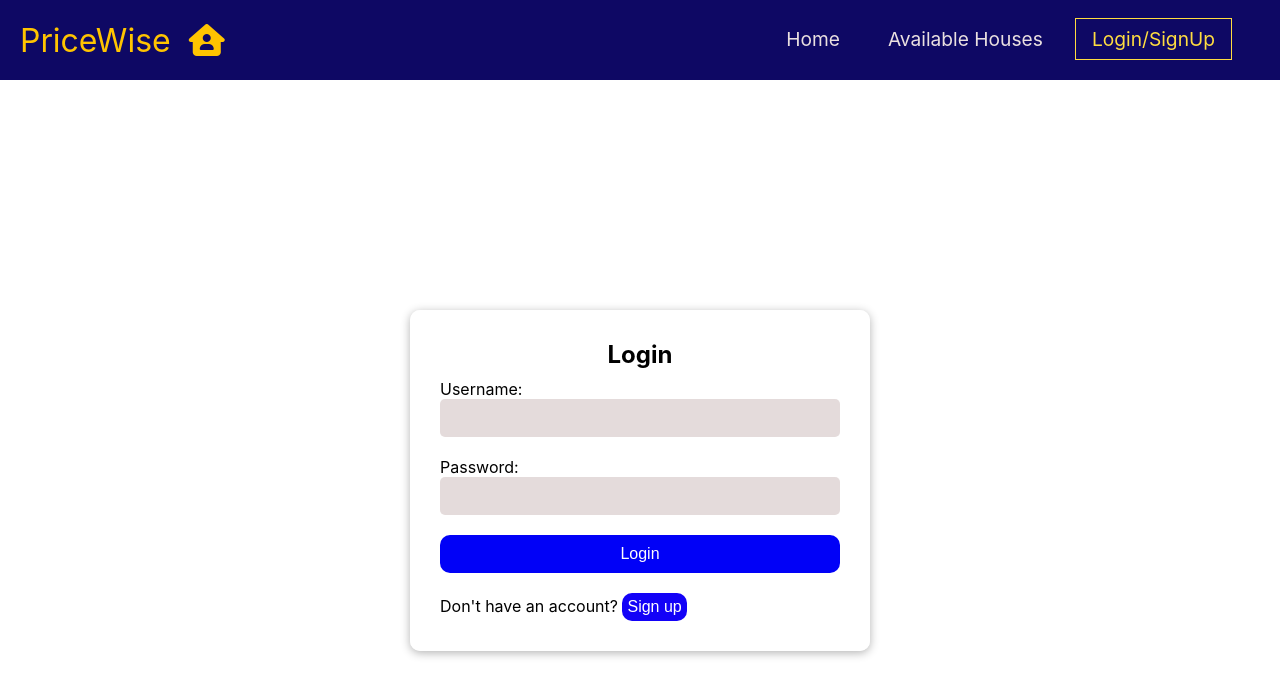
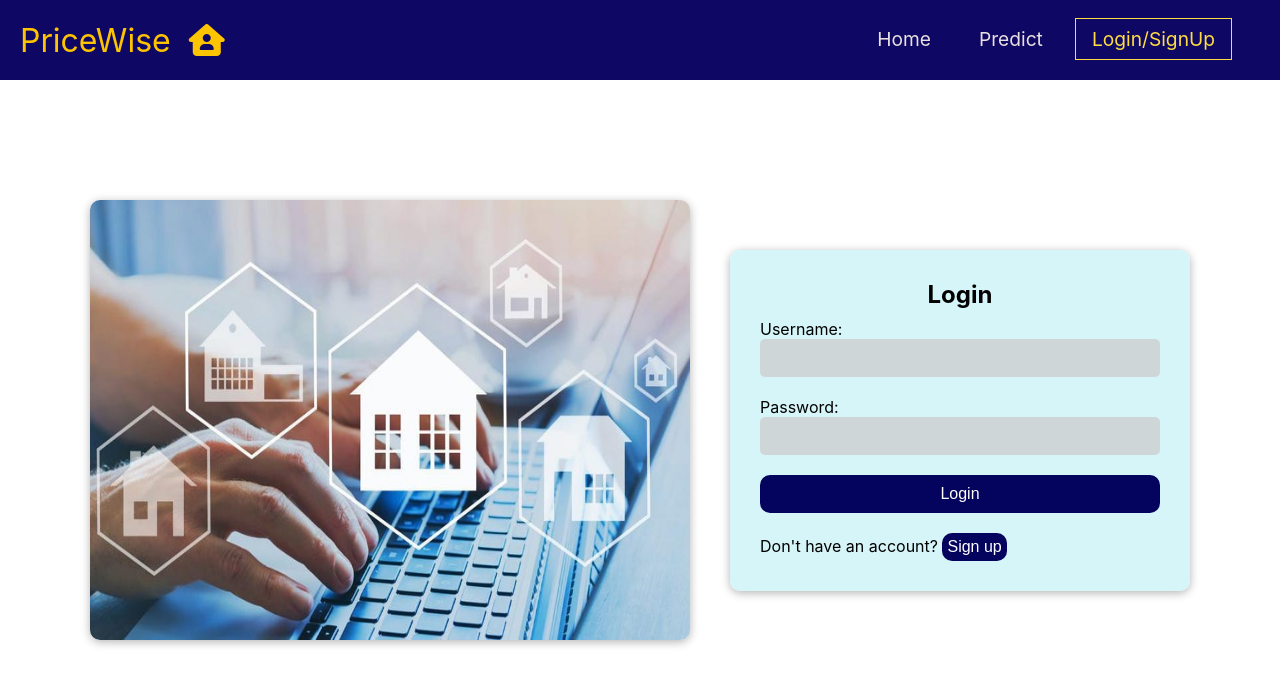
Before and after one commit to 6thSemMinorProject-ModelForRealEstate/Frontend, a React (Create React App) app: page /Login in a window 1280 px wide. Shown: the top 696 px of the page. Built offline with nearby package versions, Linux system fonts and the light colour scheme.

Commit message:
modified landing page and login signup page

```diff
--- a/src/components/AvailableHouses.js
+++ /dev/null
@@ -1,10 +0,0 @@
-import React from "react";
-import "./css/availableHouse.css"
-
-export const AvailableHouses = () => {
-  return (
-    <div>
-      <h6 className="availableHouseHeading">Available Houses</h6>
-    </div>
-  );
-};
--- a/src/components/Home.js
+++ b/src/components/Home.js
@@ -6,6 +6,7 @@ export const Home = () => {
   return (
     <div className="homeContainer">
       <h6 className="homePageHeading">Real Estate Price Predictor</h6>
+      <h6 className="Predictprice">Show Available Houses</h6>
       <div className="imgContainer" >
         <img id="homePageImage" src={pic} alt="house" />
       </div>
--- a/src/components/Login.js
+++ b/src/components/Login.js
@@ -1,4 +1,5 @@
 import React, { useState } from "react";
+import pic from "../images/house_Predictions.png";
 import "./css/login.css";
 
 export const Login = () => {
@@ -9,7 +10,11 @@ export const Login = () => {
   };
 
   return (
+
     <div className="container">
+      <div className="imgContainer" >
+        <img id="house_Predictions" src={pic} alt="house" />
+      </div>
       {showLogin ? (
         <div className="login-box">
           <h2>Login</h2>
@@ -27,6 +32,7 @@ export const Login = () => {
             <button onClick={toggleForm}>Sign up</button>
           </p>
         </div>
+
       ) : (
         <div className="signup-box">
           <h2>Sign Up</h2>
@@ -46,6 +52,7 @@ export const Login = () => {
             Already have an account?{" "}
             <button onClick={toggleForm}>Login</button>
           </p>
+
         </div>
       )}
     </div>
--- a/src/components/NavBar.js
+++ b/src/components/NavBar.js
@@ -30,12 +30,12 @@ function NavBar() {
             <li className="nav-item">
               <NavLink
                 exact
-                to="/AvailableHouses"
+                to="/Predict"
                 activeClassName="active"
                 className="nav-links"
                 onClick={handleClick}
               >
-                Available Houses
+                Predict
               </NavLink>
             </li>
             <li className="nav-item">
--- /dev/null
+++ b/src/components/Predict.js
@@ -0,0 +1,10 @@
+import React from "react";
+import "./css/Predict.css"
+
+export const Predict = () => {
+  return (
+    <div className="PredictContainer">
+      <h6 className="Predict">Real Estate Price Predictor</h6>
+      </div>
+  );
+};
--- a/src/components/css/availableHouse.css
+++ b/src/components/css/Predict.css
@@ -1,4 +1,6 @@
-.availableHouseHeading{
+
+.Predict
+{
     color: #0b055f;
     text-align: center;
     font-size: 3rem;
--- a/src/components/css/home.css
+++ b/src/components/css/home.css
@@ -5,6 +5,16 @@
   font-size: 3rem;
   margin-top: 2%;
 }
+
+
+.Predictprice{
+    color: #0b055f;
+    text-align: center;
+    font-size: 3rem;
+    margin-top: 2%;
+}
+
+
 
 .imgContainer{
     margin: 60px;
--- a/src/components/css/login.css
+++ b/src/components/css/login.css
@@ -1,24 +1,38 @@
+#house_Predictions{
+  width: 600px;
+  height: 440px;
+  float: right;
+  border-radius: 10px;
+  box-shadow: 0px 2px 10px rgba(0, 0, 0, 0.3);
+}
+
+.imgContainer{
+  margin: 20px;
+}
+
+
 .container {
     display: flex;
     justify-content: center;
     align-items: center;
-    height: 100vh;
+    height: 85vh;
   }
 
   .signup-link {
-    margin-top: 50px;
+    margin-top: 30px;
   }
 
 
   .login-box,
   .signup-box {
-    background-color: rgba(255, 255, 255, 0.8);
+    background-color: rgba(204, 243, 247, 0.8);
     border-radius: 10px;
     padding: 30px;
     box-shadow: 0px 2px 10px rgba(0, 0, 0, 0.3);
     max-width: 400px;
     width: 100%;
-    margin: 30px;
+    margin: 20px;
+    overflow: hidden;
   }
 
   .login-box h2,
@@ -47,7 +61,7 @@
   }
 
   button[type="submit"] {
-    background-color: #0101f7;
+    background-color: #04045e;
     color: rgb(254, 253, 253);
     border: none;
     padding: 10px;
@@ -58,12 +72,12 @@
   }
 
   button[type="submit"]:hover {
-    background-color: #1302f7;
+    background-color:#04045e;
 
   }
 
   button {
-    background-color: #1302f7;
+    background-color: #04045e;
     color: white;
     border: none;
     padding: 5px;
@@ -73,7 +87,7 @@
   }
 
   button:hover {
-    background-color: #1302f7;
+    background-color: #04045e;
   }
 
   @media only screen and (min-width: 768px) {
--- a/src/routes/AppRoutes.js
+++ b/src/routes/AppRoutes.js
@@ -1,7 +1,7 @@
 import NavBar from "../components/NavBar";
 import { BrowserRouter as Router, Route, Routes } from "react-router-dom";
 import { Home } from "../components/Home";
-import { AvailableHouses } from "../components/AvailableHouses";
+import { Predict } from "../components/Predict";
 import { Login } from "../components/Login";
 
 function AppRoutes() {
@@ -10,7 +10,7 @@ function AppRoutes() {
       <NavBar />
       <Routes>
         <Route path="/" element={<Home />} />
-        <Route path="/AvailableHouses" element={<AvailableHouses />} />
+        <Route path="/Predict" element={<Predict />} />
         <Route path="/Login" element={<Login />} />
       </Routes>
     </Router>
```
Also changed, not shown: src/images/house_Predictions.png (added).
